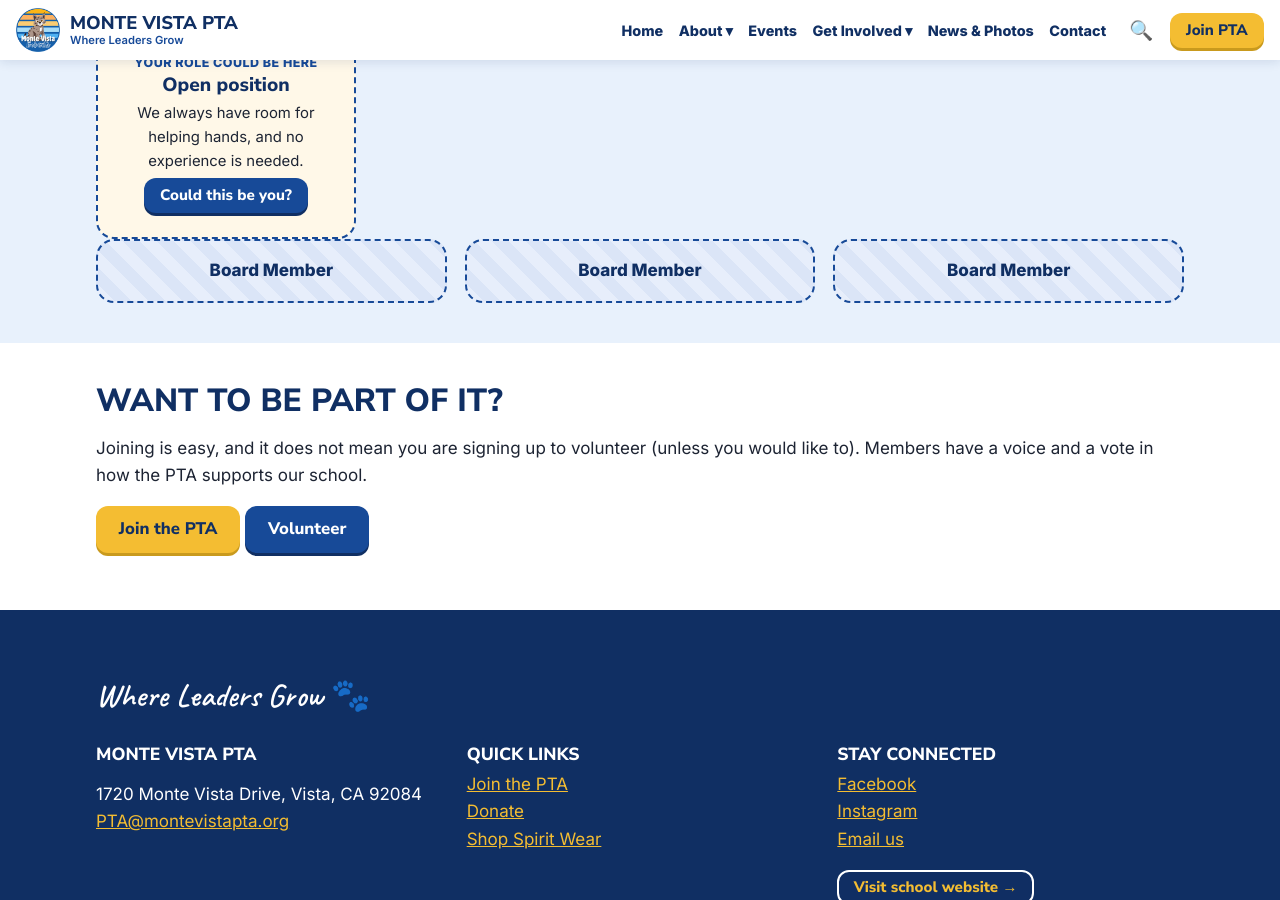
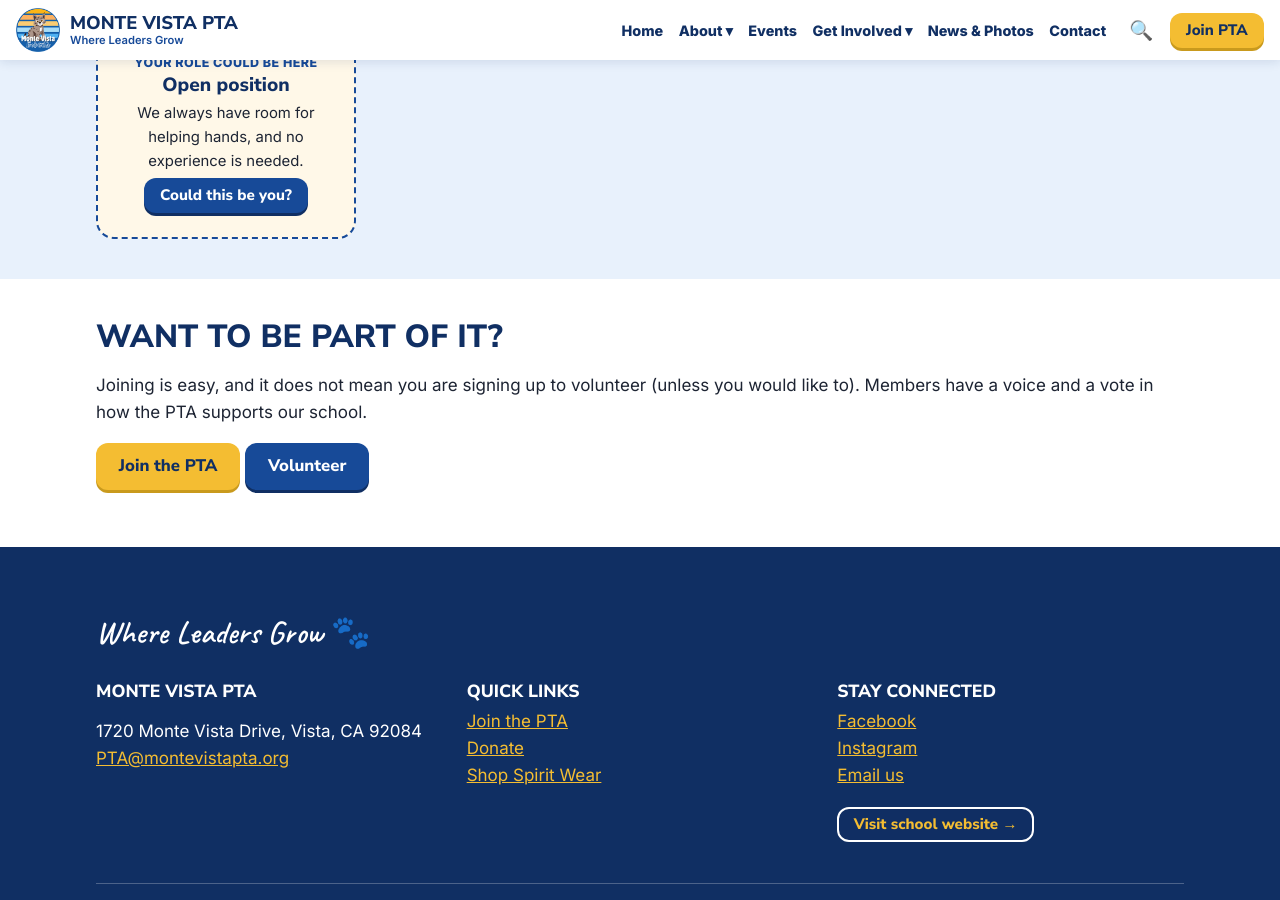
Before and after one commit to JoelTW/Monte-Vista-Elementary-PTA, a Jekyll site: the page built from about.html, in a window 1280 px wide and 900 px high, scrolled down 1913 px. Built offline with Jekyll 4.4.1, drawn with Linux system fonts in a browser that asks for light colours.

Commit message:
Update Pages “about”

```diff
--- a/_data/about.yml
+++ b/_data/about.yml
@@ -68,8 +68,6 @@ sections:
             level: 2
           - type: team
             note: ''
-          - type: placeholder_grid
-            text: Board Member
   - tint: ''
     anchor: ''
     extra_class: ''
```
